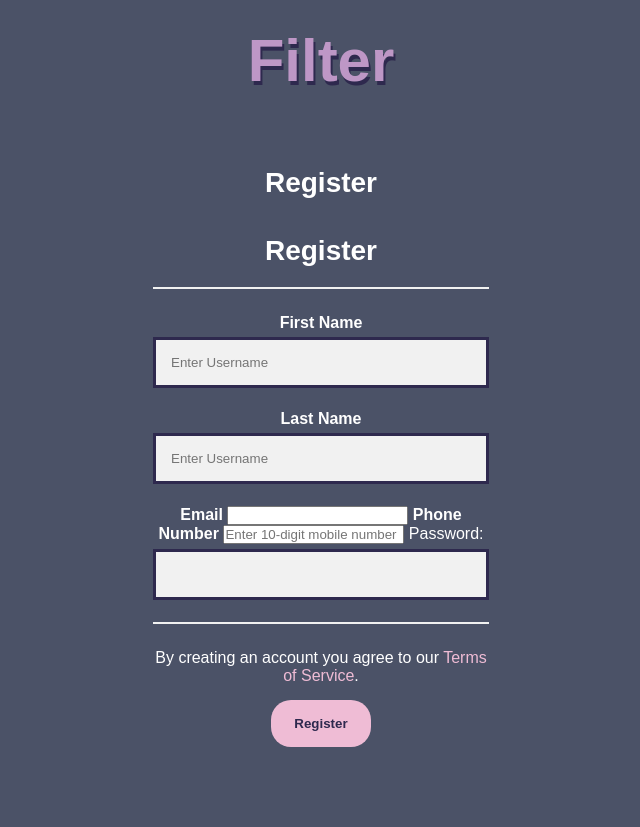
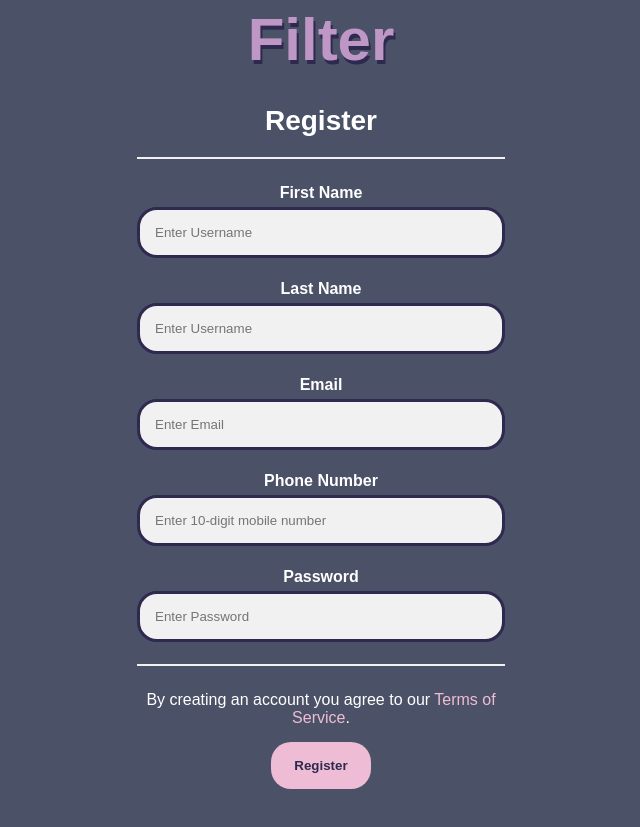
Before and after one commit to AdamWittmann/DatingApp, a Flask app: page /signup in a window 1280 px wide. Shown: the whole page, without its empty margins (319-959 px from the left). Before the commit the page ends 747 px from the top, so only its background shows below. Run offline with Flask 3, Linux system fonts and the light colour scheme.

Commit message:
signup cleanup

```diff
--- a/project/static/css/signup.css
+++ b/project/static/css/signup.css
@@ -46,8 +46,7 @@ body form div h1 {
     border-radius: 20px;
 }
 
-input[type=text],
-input[type=password]{
+form input {
     width: 100%;
     padding: 15px;
     margin: 5px 0 22px 0;
--- a/project/templates/signup.html
+++ b/project/templates/signup.html
@@ -11,27 +11,24 @@
   <form method="POST">
     <div class="container">
       <h1>Register</h1>
-
-<form method="POST">
-  <div class="container">
-    <h1>Register</h1>
       <hr>
 
       <label for="fname"><b>First Name</b></label>
-    <input type="text" placeholder="Enter Username" name="FirstName" id="fname" required>
+      <input class="text-box" type="text" placeholder="Enter Username" name="FirstName" id="fname" required>
 
       <label for="lname"><b>Last Name</b></label>
-    <input type="text" placeholder="Enter Username" name="LastName" id="lname" required>
+      <input class="text-box" type="text" placeholder="Enter Username" name="LastName" id="lname" required>
 
       <label for="Email"><b>Email</b></label>
-    <input type="email" id="Email" name="Email" value="" required>
+      <input class="text-box" type="email" id="Email" name="Email" value="" placeholder="Enter Email" required>
 
       <label for="PhoneNumber"><b>Phone Number</b></label>
-    <input type="tel" id="PhoneNumber" name="PhoneNumber" placeholder="Enter 10-digit mobile number"
+      <input class="text-box" type="tel" id="PhoneNumber" name="PhoneNumber" placeholder="Enter 10-digit mobile number"
         value="" pattern="[0-9]{10}" required>
 
-    <label for="Password">Password: </label>
-    <input type="password" id="Password" name="Password" value="" required>
+      <label for="Password"> <b>Password</b> </label>
+      <input class="text-box" type="password" id="Password" name="Password" value="" placeholder="Enter Password"
+        required>
       <hr>
       <p>By creating an account you agree to our <a href="#">Terms of Service</a>.</p>
 
```
Lines whose indentation alone changed are shown as unchanged.
